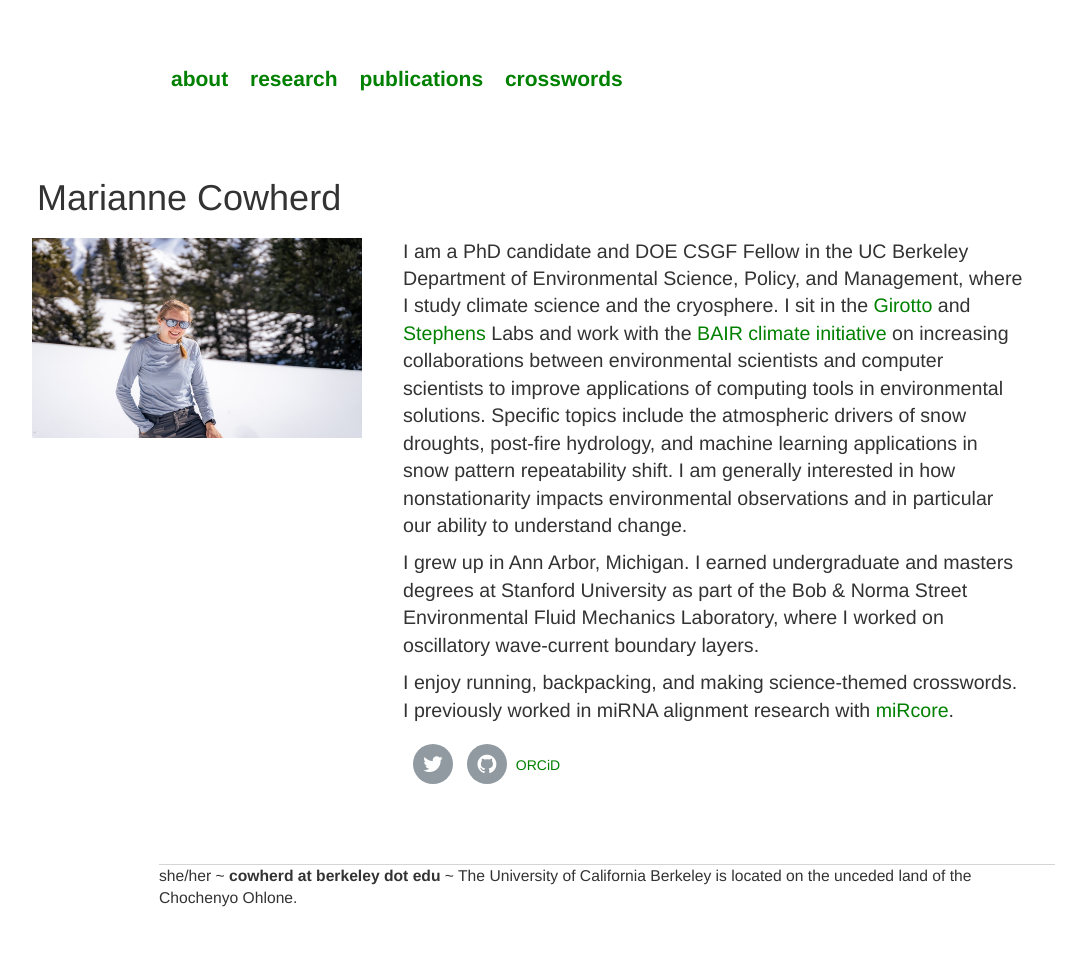
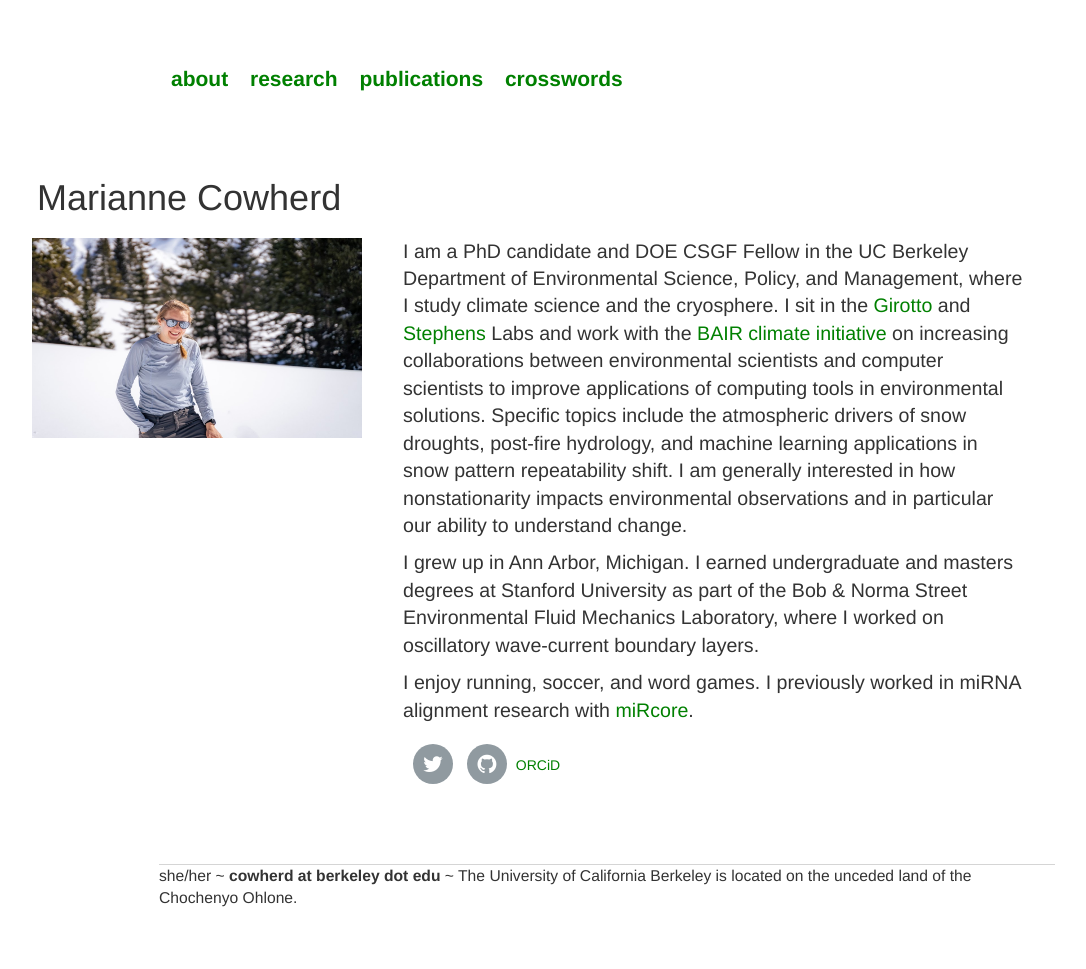
Before and after one commit to mariannecowherd/mariannecowherd.github.io, a Jekyll site: the page built from index.html, in a window 1280 px wide. Shown: the whole page, without its empty margins (33-1119 px from the left). Built offline with Jekyll 4.4.1, drawn with Linux system fonts in a browser that asks for light colours; nearby versions of some CDN libraries.

Commit message:
Update index.html

```diff
--- a/index.html
+++ b/index.html
@@ -63,7 +63,7 @@ margin-left: 20px
 			</p>
 		<p> I grew up in Ann Arbor, Michigan. I earned undergraduate and masters degrees at Stanford University as part of the Bob & Norma Street Environmental Fluid Mechanics Laboratory, where I worked
 			on oscillatory wave-current boundary layers.</p>
-		<p> I enjoy running, backpacking, and making science-themed crosswords. I previously worked in miRNA alignment research with
+		<p> I enjoy running, soccer, and word games. I previously worked in miRNA alignment research with
 			<a href="https://www.mircore.org/">miRcore</a>.
 
 			<div class="social"><!--HTML Body Start-->
```
